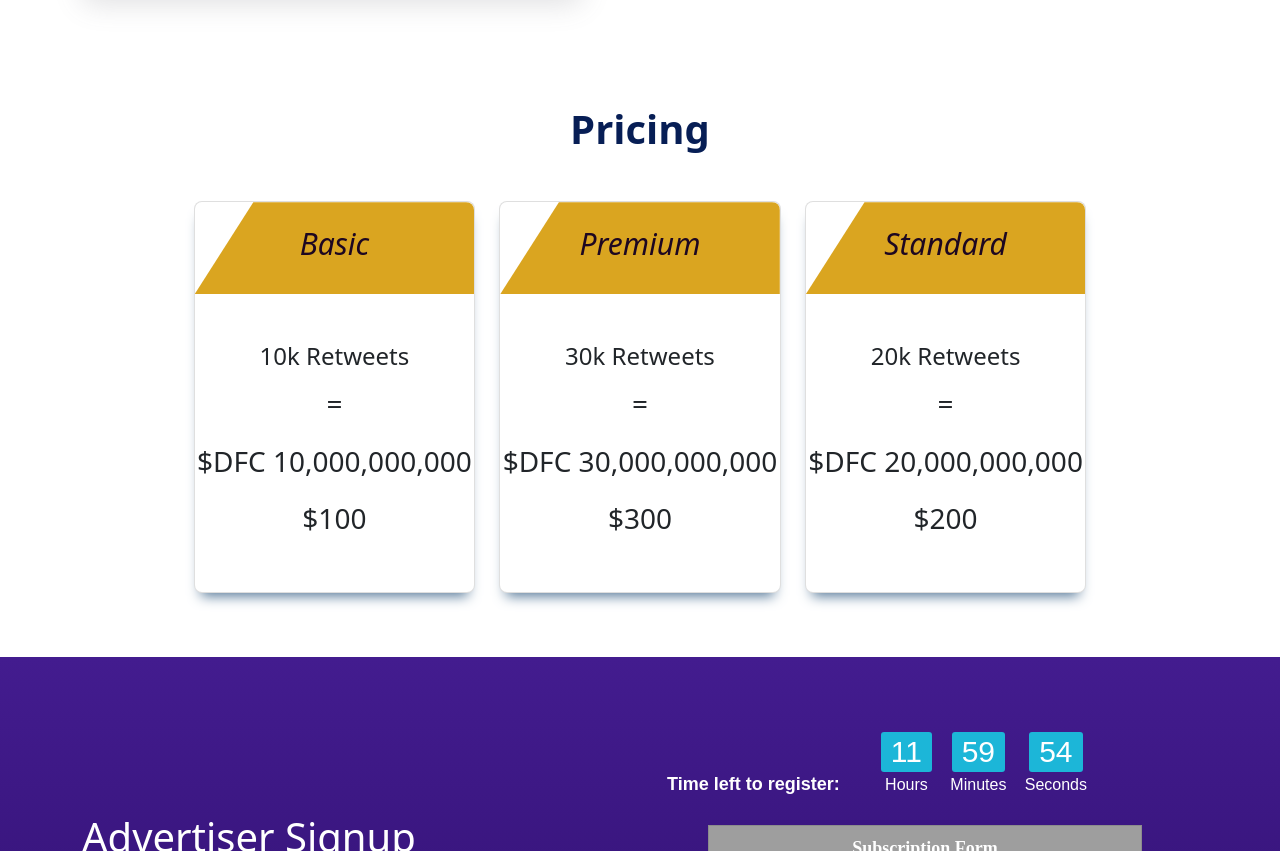
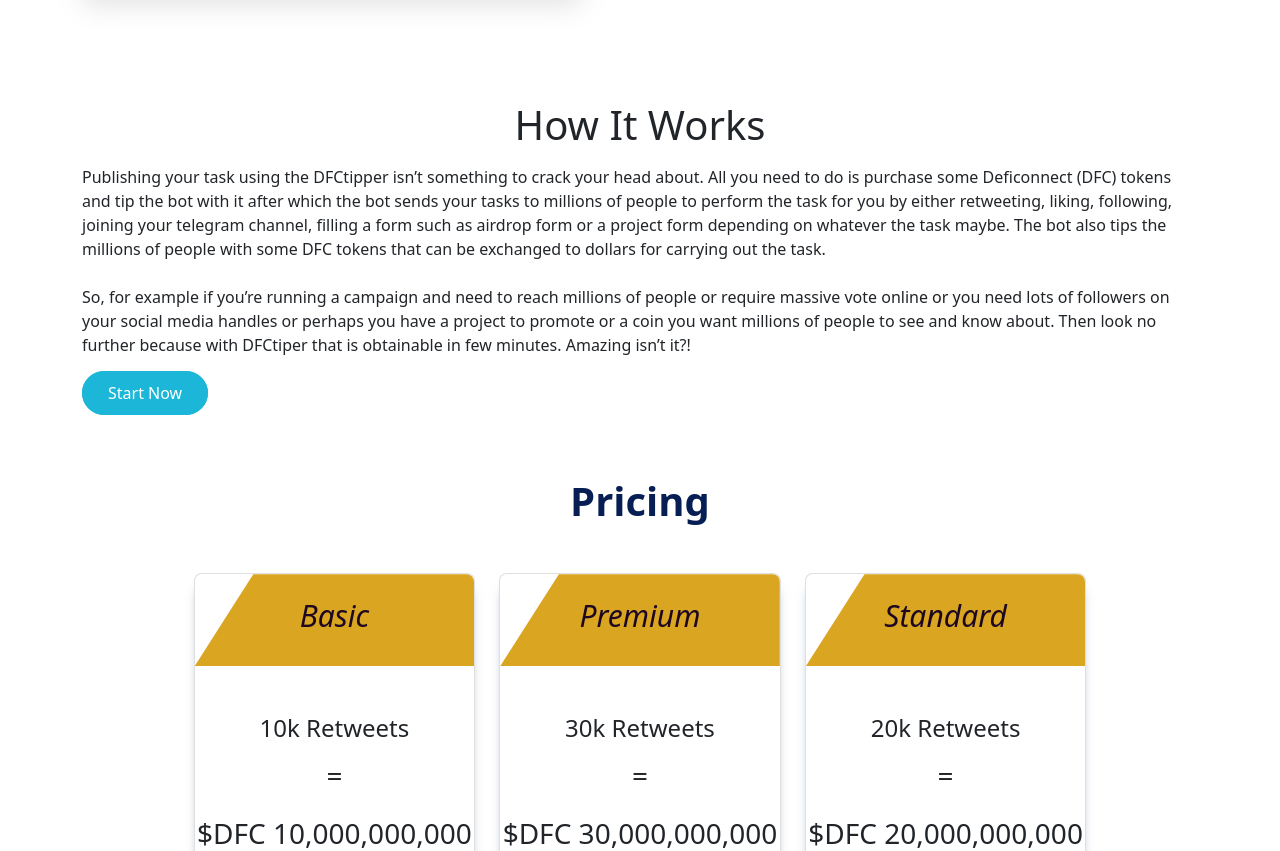
Before and after one commit to odomfavour/dfctipper-vanilla, a plain HTML site: page advertiser.html in a window 1280 px wide. Shown: the part 1179-2030 px from the top of the page. Drawn offline with nearby package versions, Linux system fonts and the light colour scheme; grey boxes are pictures that could not be loaded.

Commit message:
ch: added changes

```diff
--- a/advertiser.html
+++ b/advertiser.html
@@ -170,11 +170,8 @@
                 <div class="modal-body">
                     Want quick answers to a question or issue with DFC Tiper?
                     Send us a message using any of our handles below.
-
                     <h4 class="text-black mt-3 mb-3"><b>Support Handles</b></h4>
                     <div class="mb-3">
-
-
                         <a href="https://t.me/deficonnect" target="_blank" class="support-icon"><i
                                 class="fab fa-telegram"></i> Telegram</a><br><br>
 
@@ -184,15 +181,32 @@
                         <a href="https://twitter.com/deficonnect" target="_blank" class="support-icon">
                             <i class="fab fa-twitter"></i> Twitter
                         </a>
-
                     </div>
-
-
                 </div>
-
             </div>
         </div>
     </div>
+
+    <section class="py-4">
+        <div class="container">
+            <h1 class="text-center">How It Works</h1>
+            <p class=" mt-3 mb-4">Publishing your task using the DFCtipper isn’t something to crack your head
+                about. All you need to do is purchase some Deficonnect (DFC) tokens and tip the bot with it
+                after which the bot sends your tasks to millions of people to perform the task for you by either
+                retweeting, liking, following, joining your telegram channel, filling a form such as airdrop
+                form or a project form depending on whatever the task maybe. The bot also tips the millions of
+                people with some DFC tokens that can be exchanged to dollars for carrying out the task.<br><Br>
+                So, for example if you’re running a campaign and need to reach millions of people or require
+                massive vote online or you need lots of followers on your social media handles or perhaps you
+                have a project to promote or a coin you want millions of people to see and know about. Then look
+                no further because with DFCtiper that is obtainable in few minutes. Amazing isn’t it?!
+            </p>
+            <div class="d-flex d-none d-lg-block">
+                <a href="http://t.me/dfctippingbot?start=1152667575" target="_blank" class="blue-button me-3">Start
+                    Now</a>
+            </div>
+        </div>
+    </section>
 
     <div id="pricing-section" class="my-5">
         <div class="container">
@@ -252,7 +266,6 @@
                     </div>
                 </div>
             </div>
-
         </div>
     </div>
 
@@ -477,11 +490,8 @@
                                 <div class="testimonial-user">
                                     <b>Shadrach Benson</b><br>
                                 </div>
-
                             </div>
                         </div>
-
-
                     </div>
                     <div class="mt-4 text-center">
                         <a href="https://twitter.com/deficonnect" target="_blank" class="blue-button">See more on
```
